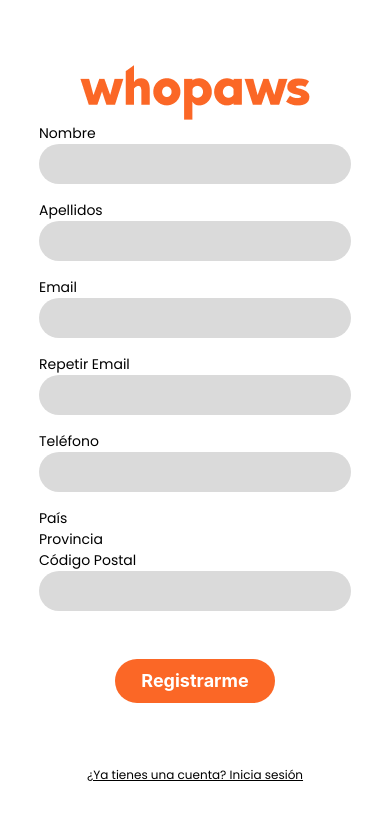
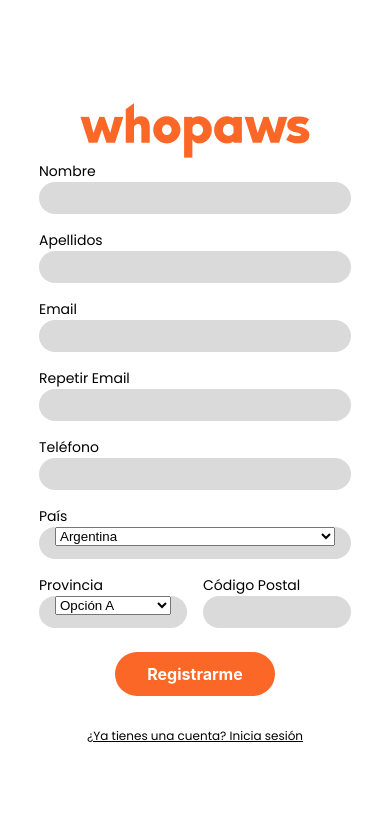
Before and after one commit to gablon29/My-project-mobil-socialMeet, a React Native app in the folder Client/: screen /Register in a window 390 px wide. Shown: the top 820 px of the page. Built offline with nearby package versions, Linux system fonts and the light colour scheme.

Commit message:
Button editable textSize, update Login, Register fully functioning

```diff
--- a/Client/package.json
+++ b/Client/package.json
@@ -9,6 +9,7 @@
     "web": "expo start --web"
   },
   "dependencies": {
+    "@react-native-picker/picker": "^2.4.10",
     "@react-navigation/native": "^6.1.6",
     "@react-navigation/native-stack": "^6.9.12",
     "@reduxjs/toolkit": "^1.9.5",
@@ -19,8 +20,8 @@
     "react-native": "0.71.8",
     "react-native-safe-area-context": "4.5.0",
     "react-native-screens": "~3.20.0",
-    "react-redux": "^8.1.0",
-    "react-native-svg": "12.3.0"
+    "react-native-svg": "12.3.0",
+    "react-redux": "^8.1.0"
   },
   "devDependencies": {
     "@babel/core": "^7.20.0",
--- a/Client/src/Components/Buttons/Button.jsx
+++ b/Client/src/Components/Buttons/Button.jsx
@@ -1,9 +1,17 @@
 import { TouchableOpacity, Text } from "react-native";
 import React from "react";
 
-const Button = ({ title, onPress, colorButton, colorText, ancho, alto }) => {
+const Button = ({
+  title,
+  onPress,
+  colorButton,
+  colorText,
+  ancho,
+  alto,
+  textSize,
+}) => {
   const buttonClasses = `flex justify-center items-center rounded-full ${colorButton} ${ancho} ${alto}`;
-  const textClasses = `text-lg font-bold font-Poppins  ${colorText} `;
+  const textClasses = `${textSize} font-bold font-Poppins  ${colorText} `;
 
   return (
     <TouchableOpacity className={buttonClasses} onPress={onPress}>
--- a/Client/src/Components/Login/Login.jsx
+++ b/Client/src/Components/Login/Login.jsx
@@ -49,6 +49,7 @@ export default function Login({ navigation }) {
             colorText="text-white"
             ancho="w-40"
             alto="h-11"
+            textSize="text-base"
           />
         </View>
       </View>
--- a/Client/src/Components/Register/Register.jsx
+++ b/Client/src/Components/Register/Register.jsx
@@ -1,8 +1,12 @@
 import { View, Text, Image, TextInput, TouchableOpacity } from "react-native";
 import React, { useState } from "react";
 import logo from "../../../images/logo.png";
-import loginImage from "../../../images/loginImage.png";
+
 import Button from "../Buttons/Button";
+import { Picker } from "@react-native-picker/picker";
+
+const countryOptions = ["Argentina", "Chile", "España"];
+const provinceOptions = ["Opción A", "Opción B", "Opción C"];
 
 export default function Register({ navigation }) {
   const [name, setName] = useState("");
@@ -35,7 +39,7 @@ export default function Register({ navigation }) {
           placeholder=""
           value={name}
           onChangeText={(text) => setName(text)}
-          className="w-full rounded-full bg-gris h-10 px-4 mb-4"
+          className="w-full rounded-full bg-gris h-8 px-4 mb-4"
         />
 
         <Text className="font-poppins">Apellidos</Text>
@@ -43,7 +47,7 @@ export default function Register({ navigation }) {
           placeholder=""
           value={lastName}
           onChangeText={(text) => setLastName(text)}
-          className="w-full rounded-full bg-gris h-10 px-4 mb-4"
+          className="w-full rounded-full bg-gris h-8 px-4 mb-4"
         />
 
         <Text className="font-poppins">Email</Text>
@@ -51,7 +55,7 @@ export default function Register({ navigation }) {
           placeholder=""
           value={email}
           onChangeText={(text) => setEmail(text)}
-          className="w-full rounded-full bg-gris h-10 px-4 mb-4"
+          className="w-full rounded-full bg-gris h-8 px-4 mb-4"
         />
 
         <Text className="font-poppins">Repetir Email</Text>
@@ -59,7 +63,7 @@ export default function Register({ navigation }) {
           placeholder=""
           value={confirmEmail}
           onChangeText={(text) => setConfirmEmail(text)}
-          className="w-full rounded-full bg-gris h-10 px-4 mb-4"
+          className="w-full rounded-full bg-gris h-8 px-4 mb-4"
         />
 
         <Text className="font-poppins">Teléfono</Text>
@@ -67,25 +71,48 @@ export default function Register({ navigation }) {
           placeholder=""
           value={phone}
           onChangeText={(text) => setPhone(text)}
-          className="w-full rounded-full bg-gris h-10 px-4 mb-4"
+          className="w-full rounded-full bg-gris h-8 px-4 mb-4"
         />
 
         <Text className="font-poppins">País</Text>
-        {/* Aquí puedes agregar el componente Select con opciones de países */}
-
+        <View className="relative rounded-full bg-gris h-8  px-4 mb-4">
+          <Picker
+            selectedValue={country}
+            onValueChange={(itemValue) => setCountry(itemValue)}
+            className="w-full"
+          >
+            {countryOptions.map((option, index) => (
+              <Picker.Item key={index} label={option} value={option} />
+            ))}
+          </Picker>
+        </View>
+        <View className="flex flex-row">
+          <View className="flex-1 mr-2">
             <Text className="font-poppins">Provincia</Text>
-        {/* Aquí puedes agregar el componente Select con opciones de provincias */}
-
+            <View className="relative rounded-full bg-gris h-8 px-4 mb-4">
+              <Picker
+                selectedValue={province}
+                onValueChange={(itemValue) => setProvince(itemValue)}
+                className="w-full"
+              >
+                {provinceOptions.map((option, index) => (
+                  <Picker.Item key={index} label={option} value={option} />
+                ))}
+              </Picker>
+            </View>
+          </View>
+          <View className="flex-1 ml-2">
             <Text className="font-poppins">Código Postal</Text>
             <TextInput
               placeholder=""
               value={postalCode}
               onChangeText={(text) => setPostalCode(text)}
-          className="w-full rounded-full bg-gris h-10 px-4 mb-4"
+              className="w-full rounded-full bg-gris h-8 px-4 mb-4"
             />
+          </View>
+        </View>
 
-        <View className="my-4" />
-        <View className="flex items-center">
+        <View className="flex items-center mt-2">
           <Button
             title="Registrarme"
             onPress={handleRegister}
@@ -93,11 +120,11 @@ export default function Register({ navigation }) {
             colorText="text-white"
             ancho="w-40"
             alto="h-11"
+            textSize="text-base"
           />
         </View>
       </View>
-
-      <View className="flex mt-16"></View>
+      <View className="my-4" />
       <View>
         <TouchableOpacity onPress={() => navigation.navigate("Login")}>
           <Text className="font-poppins underline text-xs">
--- a/Client/src/Components/Welcome/Welcome.jsx
+++ b/Client/src/Components/Welcome/Welcome.jsx
@@ -20,6 +20,7 @@ export default function Welcome({ navigation }) {
           colorText="text-white"
           ancho="w-72"
           alto="h-14"
+          textSize="text-lg"
         />
         <View className="my-4" />
 
@@ -30,6 +31,7 @@ export default function Welcome({ navigation }) {
           colorText="text-white"
           ancho="w-72"
           alto="h-14"
+          textSize="text-lg"
         />
       </View>
     </View>
```
Lines whose indentation alone changed are shown as unchanged.
